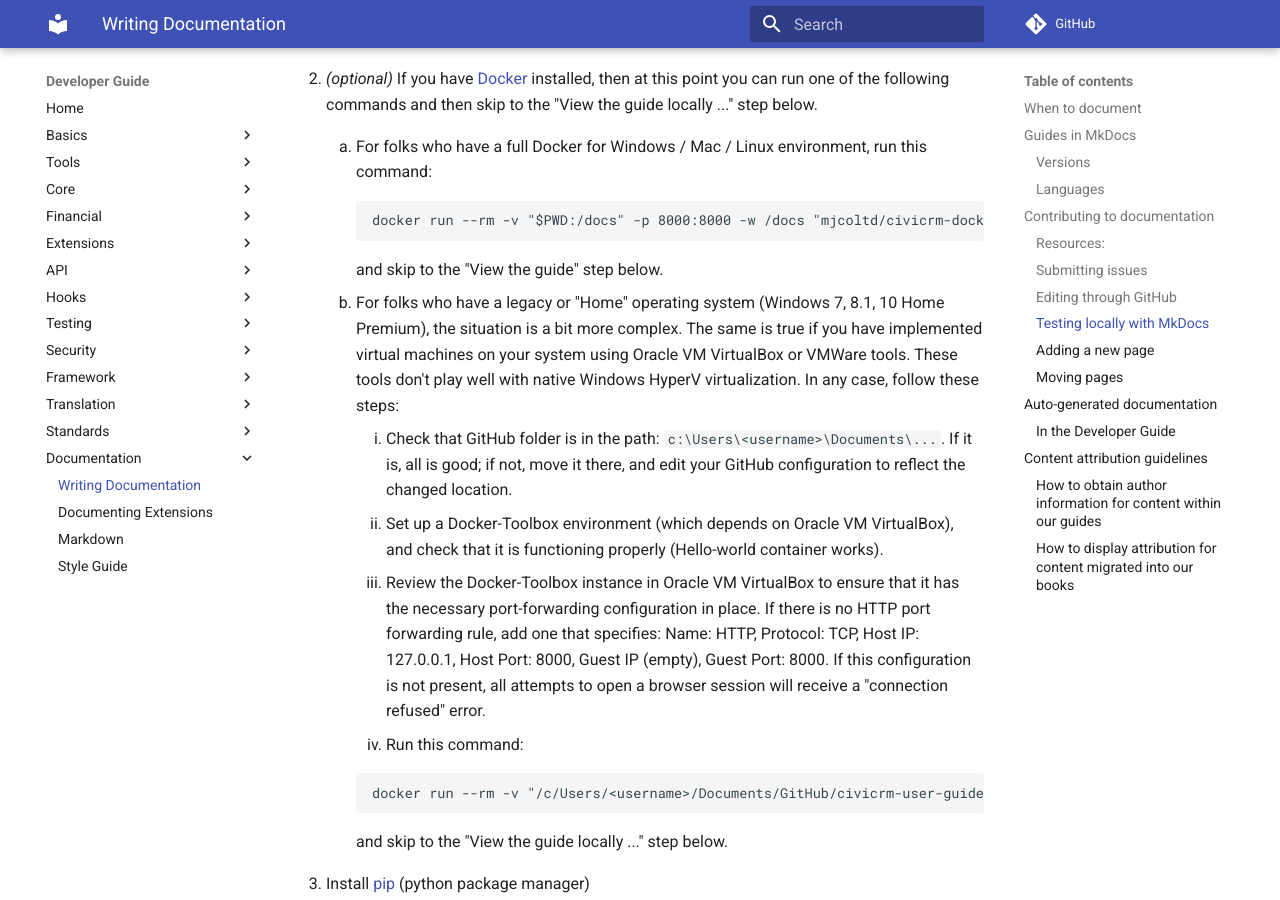
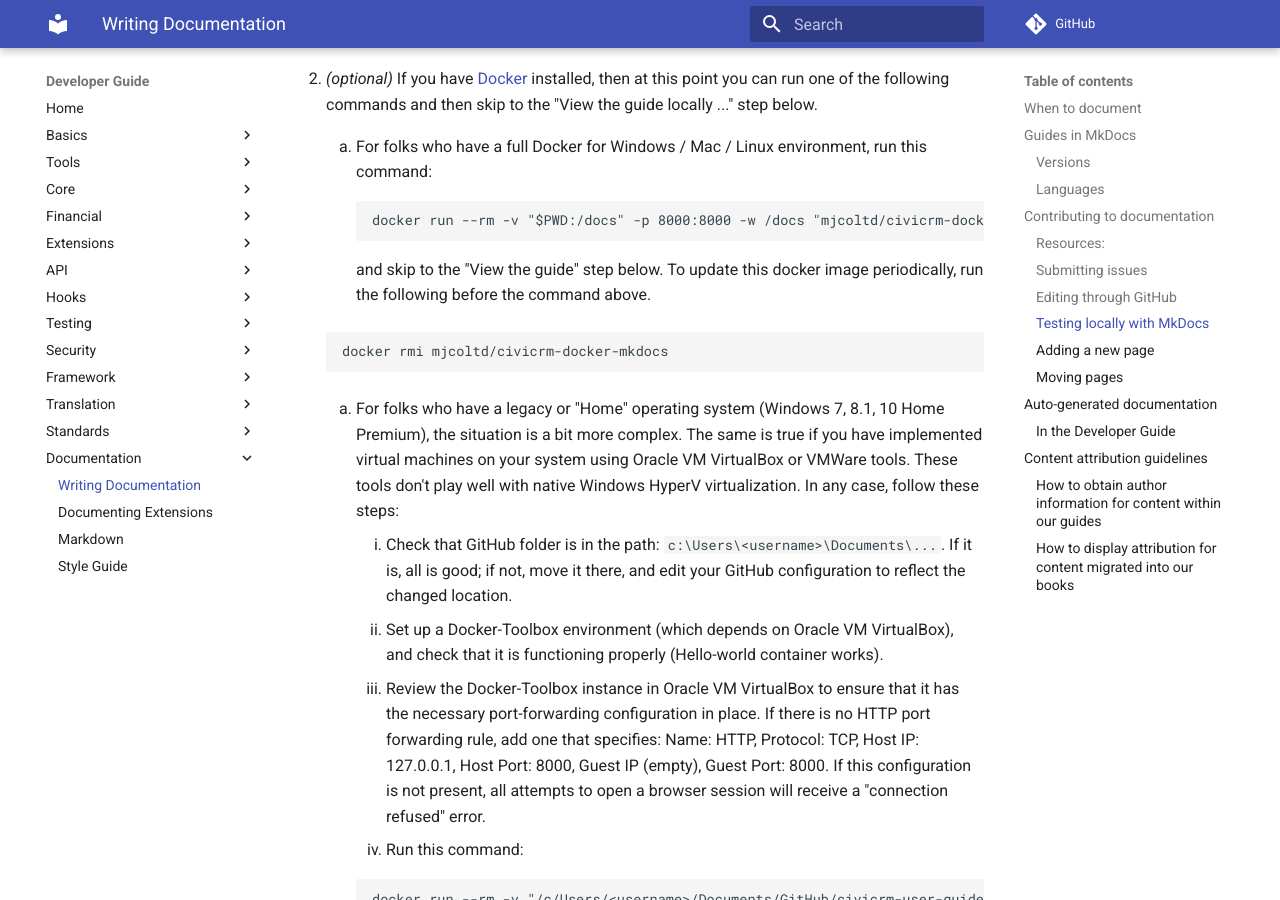
Before and after one commit to civicrm/civicrm-dev-docs, an MkDocs documentation site: the page built from docs/documentation/index.md, in a window 1280 px wide and 900 px high, scrolled down 2847 px. Built offline with MkDocs 1.6.1 and Material for MkDocs 9.7.7, drawn with Linux system fonts in a browser that asks for light colours; comment, search, counter and statistics services are not loaded.

Commit message:
Add info on how to update the docker image for docs (#846)
Co-authored-by: Rich Lott / Artful Robot <forums@artfulrobot.uk>

````diff
--- a/docs/documentation/index.md
+++ b/docs/documentation/index.md
@@ -86,7 +86,11 @@
 		docker run --rm -v "$PWD:/docs" -p 8000:8000 -w /docs "mjcoltd/civicrm-docker-mkdocs" serve --dirtyreload -a 0.0.0.0:8000
 		```
 
-		and skip to the "View the guide" step below.
+		and skip to the "View the guide" step below. To update this docker image periodically, run the following before the command above.
+
+    ```
+    docker rmi mjcoltd/civicrm-docker-mkdocs
+    ```
 
 	1. For folks who have a legacy or "Home" operating system (Windows 7, 8.1, 10 Home Premium), the situation is a bit more complex.  The same is true if you have implemented virtual machines on your system using Oracle VM VirtualBox or VMWare tools.  These tools don't play well with native Windows HyperV virtualization.  In any case, follow these steps:
 		1.  Check that GitHub folder is in the path:  ```c:\Users\<username>\Documents\...```.  If it is, all is good; if not, move it there, and edit your GitHub configuration to reflect the changed location.
````
